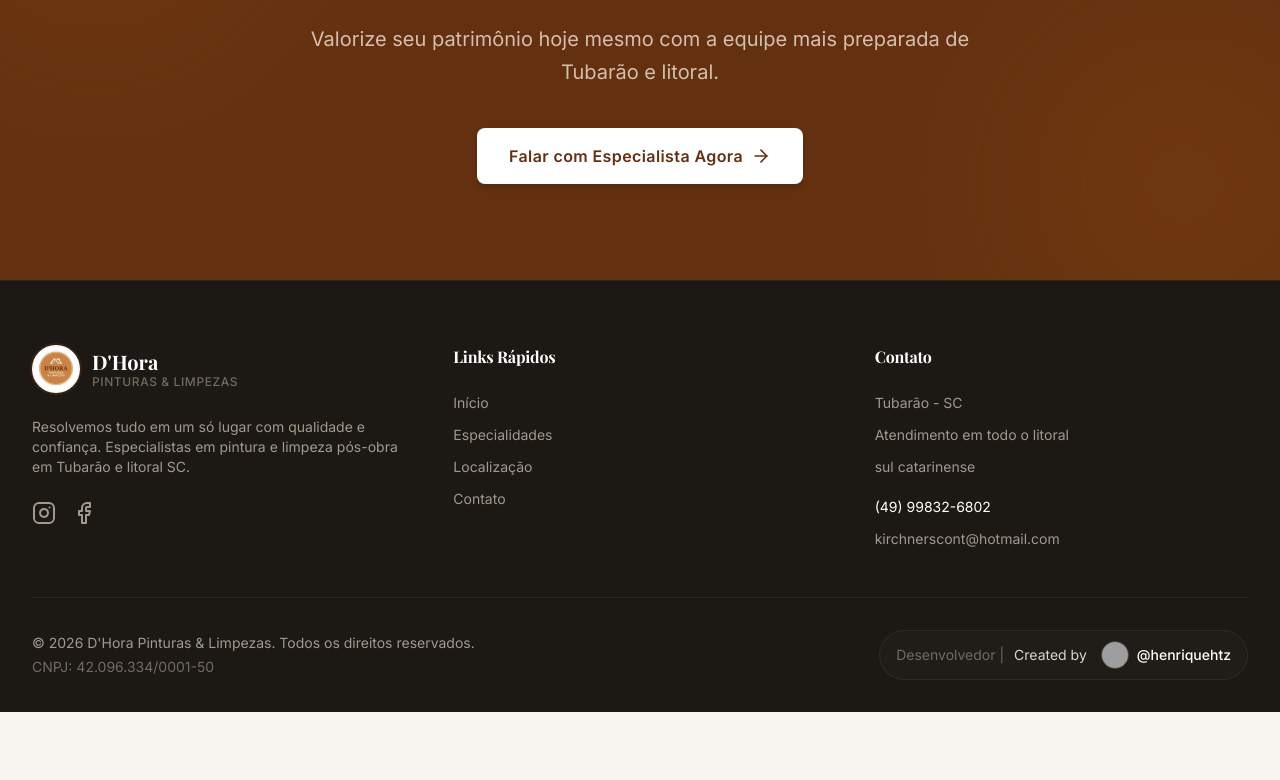
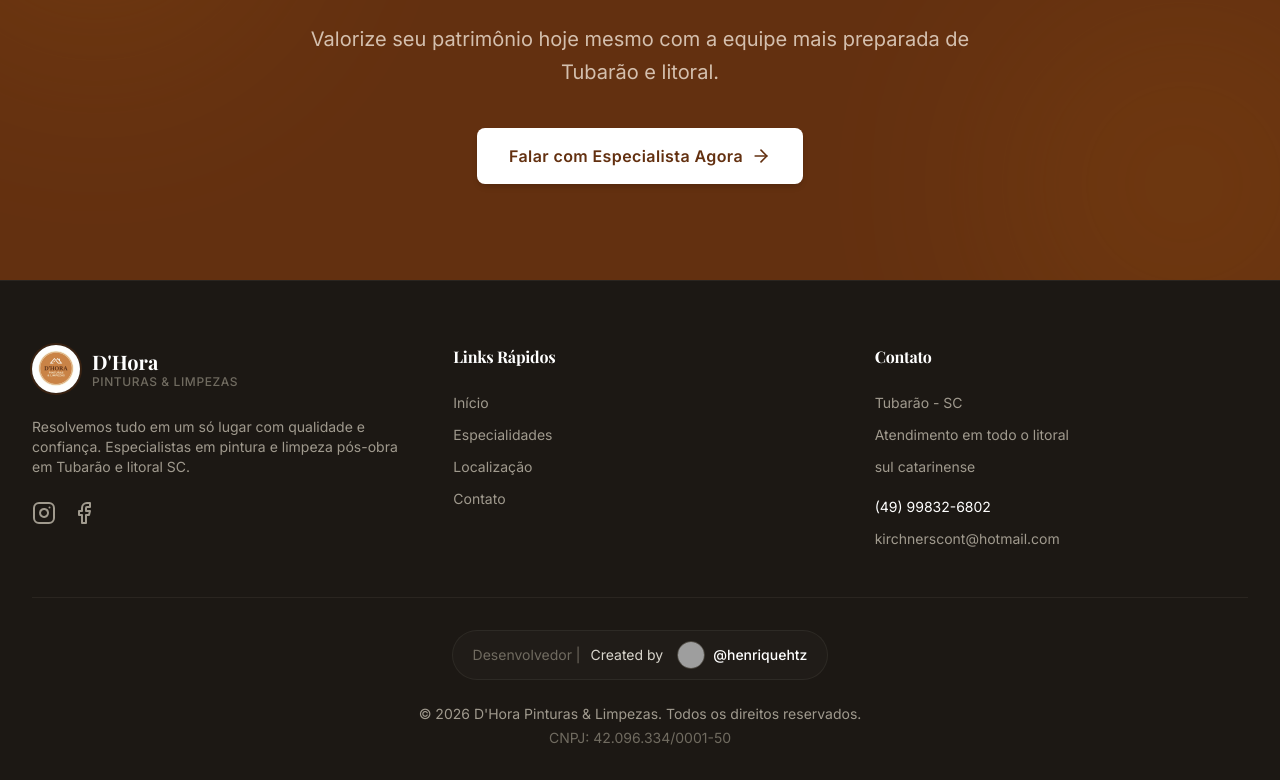
Before and after one commit to HenriqueHintz/D-Hora-Pinturas, a React (Vite) app: page / in a window 1280 px wide. Shown: the part 4018-4798 px from the top of the page. Before the commit the page ends 4730 px from the top, so only its background shows below. Built offline with nearby package versions, Linux system fonts and the light colour scheme; grey boxes are pictures that could not be loaded.

Commit message:
style: center and uniformly display developer signature across all viewports

```diff
--- a/src/components/Footer.tsx
+++ b/src/components/Footer.tsx
@@ -69,15 +69,10 @@ export default function Footer() {
           </div>
         </div>
 
-        <div className="pt-8 border-t border-neutral-800 flex flex-col md:flex-row justify-between items-center gap-6">
-          <div className="text-sm text-center md:text-left space-y-1">
-            <p>&copy; {new Date().getFullYear()} D'Hora Pinturas & Limpezas. Todos os direitos reservados.</p>
-            <p className="text-neutral-500">CNPJ: 42.096.334/0001-50</p>
-          </div>
-
+        <div className="pt-8 border-t border-neutral-800 flex flex-col items-center justify-center gap-6">
           {/* Developer Signature */}
-          <div className="flex items-center gap-2.5 text-xs sm:text-sm bg-neutral-800/40 px-4 py-2.5 rounded-full border border-neutral-700/50 hover:bg-neutral-800 transition-colors">
-            <span className="text-neutral-500 hidden sm:inline">Desenvolvedor |</span>
+          <div className="flex items-center gap-2.5 text-xs sm:text-sm bg-neutral-800/40 px-5 py-2.5 rounded-full border border-neutral-700/50 hover:bg-neutral-800 transition-colors">
+            <span className="text-neutral-500">Desenvolvedor |</span>
             <span className="text-neutral-300">Created by</span>
             <a href="https://github.com/HenriqueHintz" target="_blank" rel="noopener noreferrer" className="flex items-center gap-2 group ml-1">
               <img
@@ -89,6 +84,11 @@ export default function Footer() {
               <span className="text-white group-hover:text-secondary-400 transition-colors font-medium">@henriquehtz</span>
             </a>
           </div>
+
+          <div className="text-sm text-center space-y-1">
+            <p>&copy; {new Date().getFullYear()} D'Hora Pinturas & Limpezas. Todos os direitos reservados.</p>
+            <p className="text-neutral-500">CNPJ: 42.096.334/0001-50</p>
+          </div>
         </div>
       </div>
     </footer>
```
